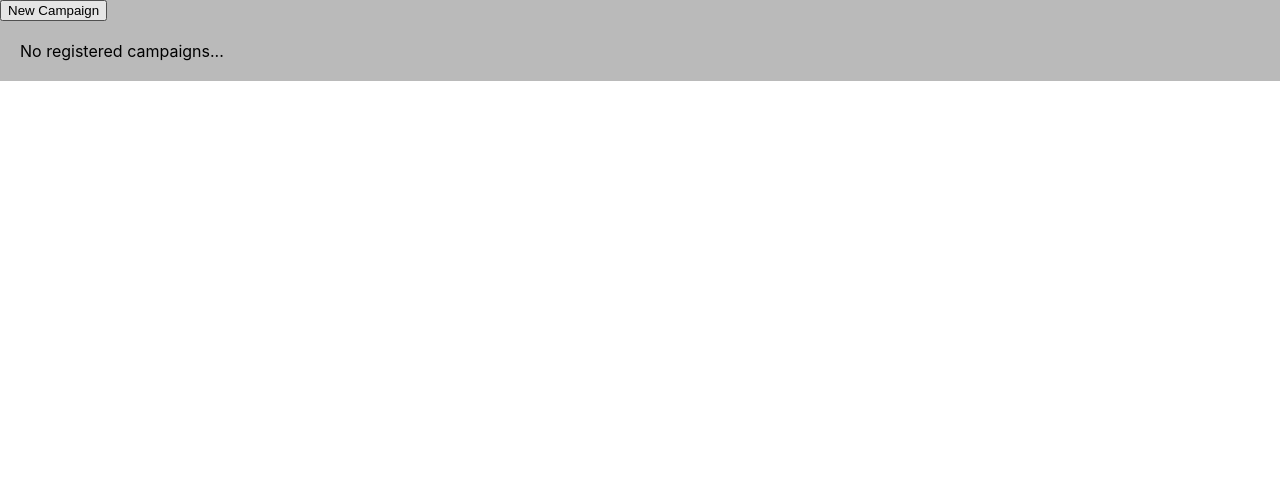
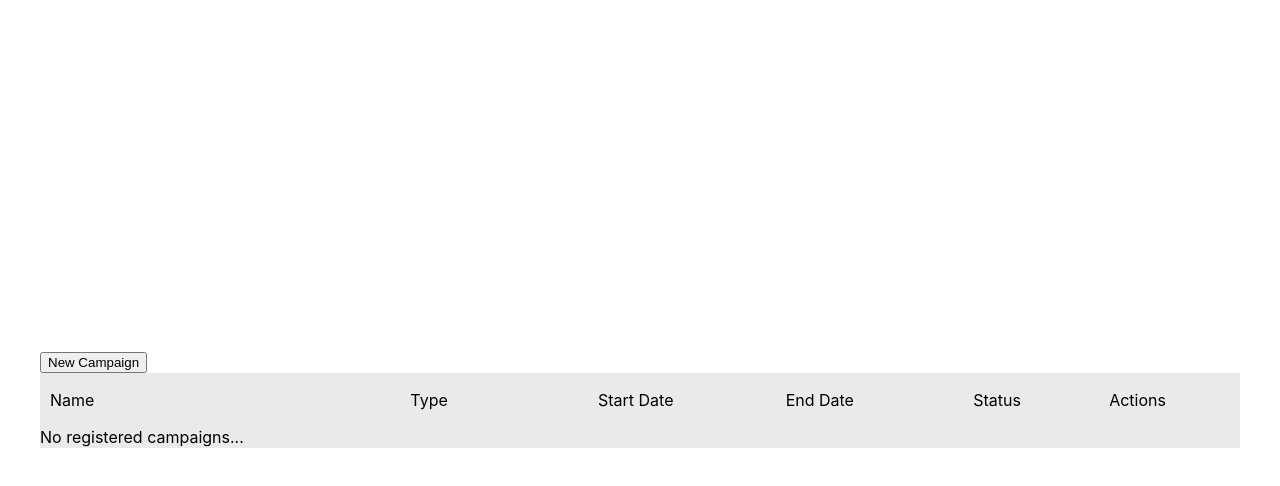
Before and after one commit to dadoo555/CampaignsApp, a React (Create React App) app: page / in a window 1280 px wide. Shown: the top 486 px of the page. Built offline with nearby package versions, Linux system fonts and the light colour scheme.

Commit message:
design changes

```diff
--- a/src/App.js
+++ b/src/App.js
@@ -64,6 +64,7 @@ function App() {
             <button onClick={handleNewCampaign}>New Campaign</button>
 
             <div id='table-container'>
+                <TableHeader/>
                 {campaignsList[0] && campaignsList.map((c, i)=>{
                     return(
                         <ListIem key={i} id={i} name={c.name} type={c.type}
@@ -82,15 +83,45 @@ function App() {
     );
 }
 
+
+const TableHeader = ()=>{
+    return (
+        <div id='table-header'>
+            <p className='name'>Name</p>
+            <p className='type'>Type</p>
+            <p className='s-time'>Start Date</p>
+            <p className='e-time'>End Date</p>
+            <p className='status'>Status</p>
+            <p className='actions'>Actions</p>
+        </div>
+    )
+}
+
+
 const ListIem = ({id, name, type, startTime, endTime, status, editCampaign, changeStatus})=>{
+
+    function getType(number){
+        const types = {
+            1: "Standart",
+            2: "AB Test",
+            3: "MV Test"
+        }
+
+        return types[number]
+    }
+
+    function getStatus(number){
+        return number ? 'aktiv' : 'gelöscht'
+    }
+
     return (
         <div className='table-item'>
-            <p>{name}</p>
-            <p>{type}</p>
-            <p>{startTime}</p>
-            <p>{endTime}</p>
-            <p>{status}</p>
-            <div>
+            <p className='name'>{name}</p>
+            <p className='type'>{getType(type)}</p>
+            <p className='s-time'>{startTime}</p>
+            <p className='e-time'>{endTime}</p>
+            <p className='status'>{getStatus(status)}</p>
+            <div className='actions'>
                 <button onClick={()=>{editCampaign(id)}}>Edit</button>
                 <button onClick={changeStatus}>Change Status</button>
             </div>
--- a/src/components/EditCampaign.jsx
+++ b/src/components/EditCampaign.jsx
@@ -61,7 +61,7 @@ export default function EditCampaign({isOpen, close, saveCampaign, selectedCampa
             const campaign = new Campaign(name, type, startTime, endTime, 1)
             saveCampaign(campaign)
         } catch (error) {
-            alert(error)
+            toast.error(error)
         }
 
 
--- a/src/styles/App.css
+++ b/src/styles/App.css
@@ -1,20 +1,28 @@
 #structure {
-    /* height: 100px;
-    width: 200px; */
-    background-color: rgb(186, 186, 186);
     display: flex;
     flex-direction: column;
+    position: absolute;
+    top: 50%;
+    left: 50%;
+    transform: translate(-50%, -50%);
+    max-width: 1200px;
+    width: 100%;
 }
 
 button {
     width: fit-content;
 }
 
+
+
 #table-container {
     display: flex;
     flex-direction: column;
-    padding: 20px;
+    padding: 1px 0;
+    max-width: 1200px;
+    background-color: #eaeaea;
     gap: 1px;
+
 }
 
 .table-item {
@@ -22,4 +30,32 @@ button {
     background-color: white;
     gap: 15px;
     align-items: center;
+    padding: 0 10px;
 }
+
+.name {
+    flex: 2 1 0;
+}
+.type {
+    flex: 1 1 0;
+}
+.s-time {
+    flex: 1 1 0;
+}
+.e-time {
+    flex: 1 1 0;
+}
+.status {
+    flex: 0.7 1;
+}
+
+.actions {
+    flex: 0.7 1;
+}
+
+#table-header {
+    display: inline-flex;
+    align-items: center;
+    gap: 15px;
+    padding: 0 10px;
+}
```
